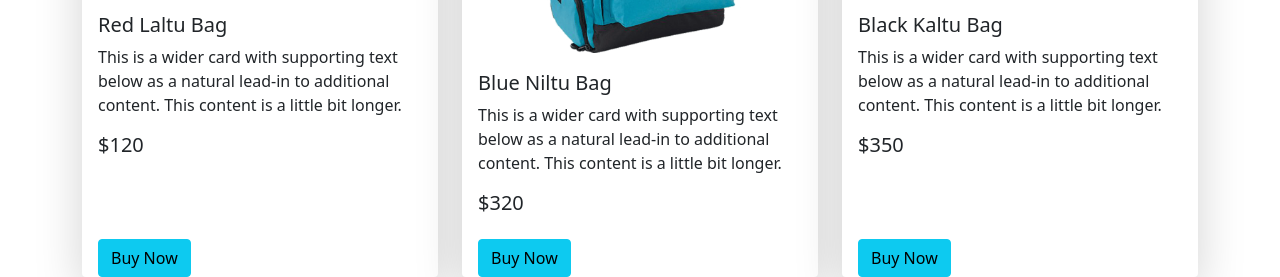
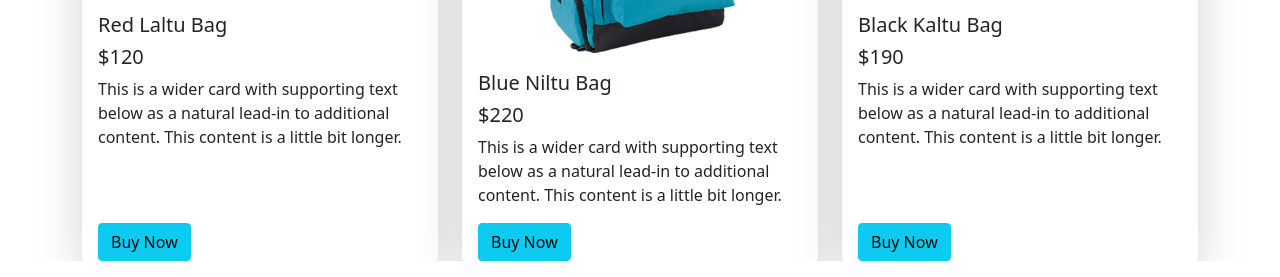
Before and after one commit to shubhoahmed/panda-commarce-bootstrap, a plain HTML site: page index.html in a window 1280 px wide. Shown: the part 1840-2117 px from the top of the page. Drawn offline with nearby package versions, Linux system fonts and the light colour scheme.

Commit message:
bags modify

```diff
--- a/index.html
+++ b/index.html
@@ -211,9 +211,10 @@
                         <img src="images/bags/bag-1.png" class="card-img-top" alt="...">
                         <div class="card-body">
                             <h5 class="card-title">Red Laltu Bag</h5>
+                            <h5>$120</h5>
                             <p class="card-text">This is a wider card with supporting text below as a natural lead-in to
                                 additional content. This content is a little bit longer.</p>
-                            <h5>$120</h5>
+
                         </div>
                         <div class="ms-3">
                             <button class="btn btn-info">Buy Now</button>
@@ -225,9 +226,10 @@
                         <img src="images/bags/bag-2.png" class="card-img-top" alt="...">
                         <div class="card-body">
                             <h5 class="card-title">Blue Niltu Bag</h5>
+                            <h5>$220</h5>
                             <p class="card-text">This is a wider card with supporting text below as a natural lead-in to
                                 additional content. This content is a little bit longer.</p>
-                            <h5>$320</h5>
+
                         </div>
                         <div class="ms-3">
                             <button class="btn btn-info">Buy Now</button>
@@ -239,9 +241,10 @@
                         <img src="images/bags/bag-3.png" class="card-img-top" alt="...">
                         <div class="card-body">
                             <h5 class="card-title">Black Kaltu Bag</h5>
+                            <h5>$190</h5>
                             <p class="card-text">This is a wider card with supporting text below as a natural lead-in to
                                 additional content. This content is a little bit longer.</p>
-                            <h5>$350</h5>
+
                         </div>
                         <div class="ms-3">
                             <button class="btn btn-info">Buy Now</button>
```
